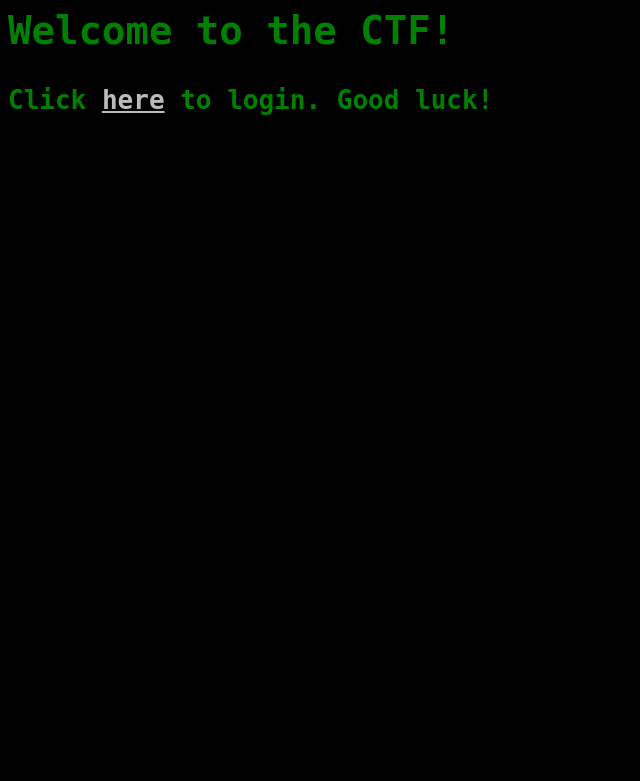
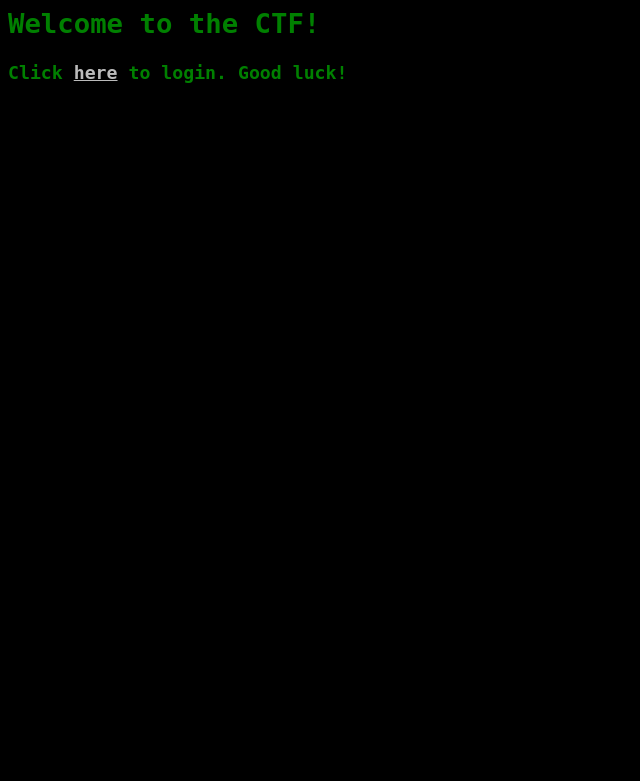
Before and after one commit to dwyde/challenges, a Django app: page / in a window 1280 px wide. Shown: the top 781 px of the page, without its empty margins (0-640 px from the left). Run offline with Django 3.2, Linux system fonts and the light colour scheme; data comes from the database, SQL or seed files in the repository; data that the repository does not hold is empty.

Commit message:
I made the font too big; now it is smaller

```diff
--- a/scoreboard/challenges/templates/challenges/base.html
+++ b/scoreboard/challenges/templates/challenges/base.html
@@ -6,7 +6,7 @@
       background: black;
       color: green;
       font-family: monospace;
-      font-size: 2em;
+      font-size: 1.4em;
     }
 
     a {
```
